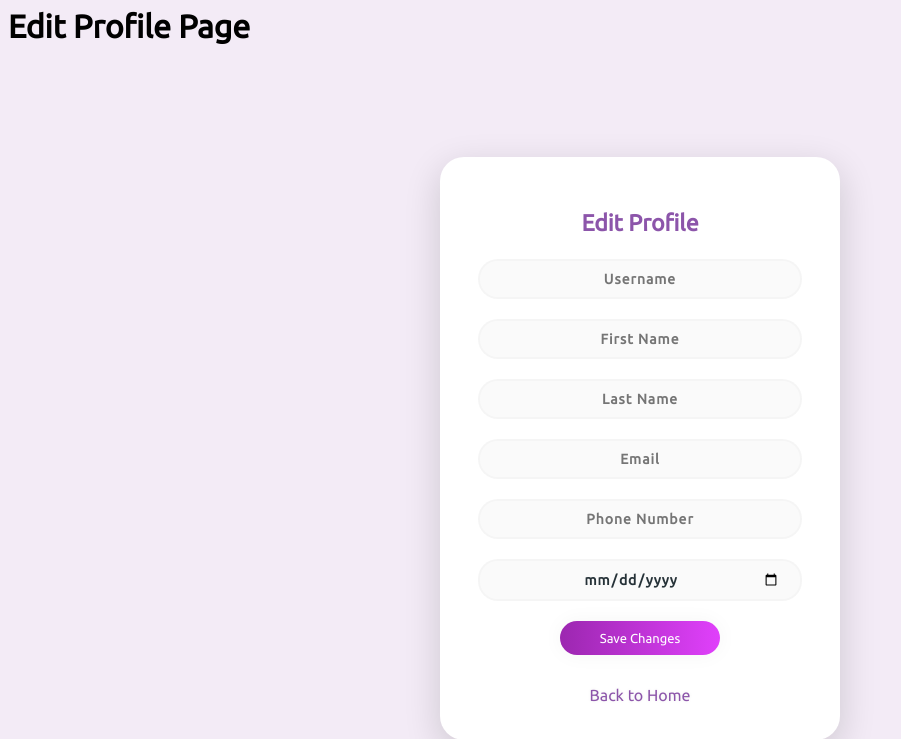
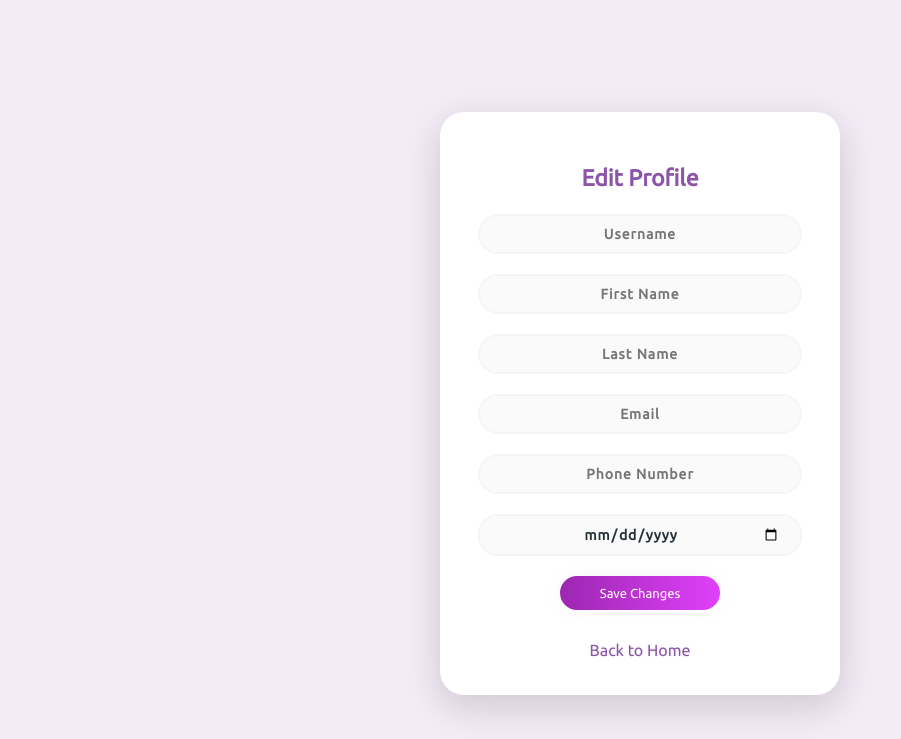
Before and after one commit to JoeBeyrer/CareerCompass, a Django app: page /careercompass/edit-profile/ in a window 1280 px wide. Shown: the top 739 px of the page, without its empty margins (0-901 px from the left). After the commit the page ends 714 px from the top, so only its background shows below. Run offline with Django 5.2, Linux system fonts and the light colour scheme.

Commit message:
Updated readme for file structure changes and fixed edit-profile.html header

```diff
--- a/careercompass/careercompassapp/templates/edit-profile.html
+++ b/careercompass/careercompassapp/templates/edit-profile.html
@@ -1,4 +1,4 @@
-<h1>Edit Profile Page</h1><!DOCTYPE html>
+
 <html>
 
 <head>
```
Also changed, not shown: README.md.
